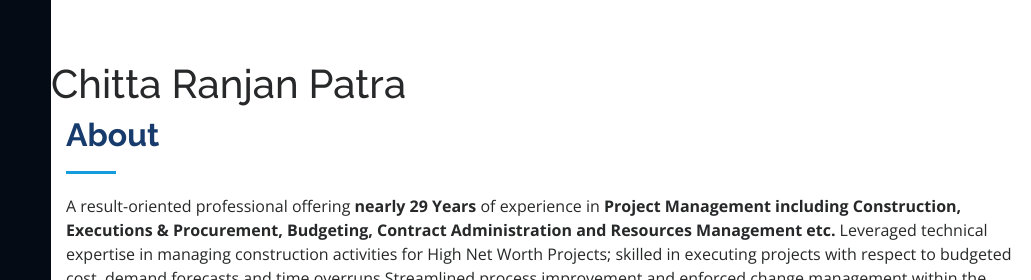
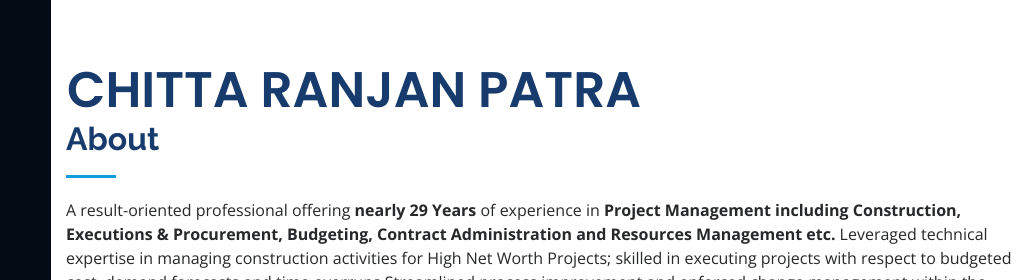
Before and after one commit to saiprasadnayak6858/chittaranjanpatra, a plain HTML site: page index.html in a window 1280 px wide. Shown: the top 280 px of the page, 249-1280 px from the left. Drawn offline with nearby package versions, Linux system fonts and the light colour scheme.

Commit message:
styled top name

```diff
--- a/assets/css/style.css
+++ b/assets/css/style.css
@@ -120,7 +120,14 @@ h1, h2, h3, h4, h5, h6 {
 #main {
   margin-left: 300px;
 }
-
+#main  h1 {
+  margin: 0;
+  padding: 0 1rem;
+  font-size: 50px;
+  font-weight: 600;
+  font-family: "Poppins", sans-serif;
+  color: #173b6c;
+}
 @media (max-width: 1199px) {
   #header {
     left: -300px;
--- a/index.html
+++ b/index.html
@@ -121,12 +121,7 @@
     <main id="main">
       <!-- ======= About Section ======= -->
       <section id="about" class="about">
-        <div style="font-size:20rem">
-          <h1>
-            Chitta Ranjan
-            <span>Patra</span>
-          </h1>
-        </div>
+        <h1>CHITTA RANJAN PATRA</h1>
         <div class="container">
           <div class="section-title">
             <h2>About</h2>
```
